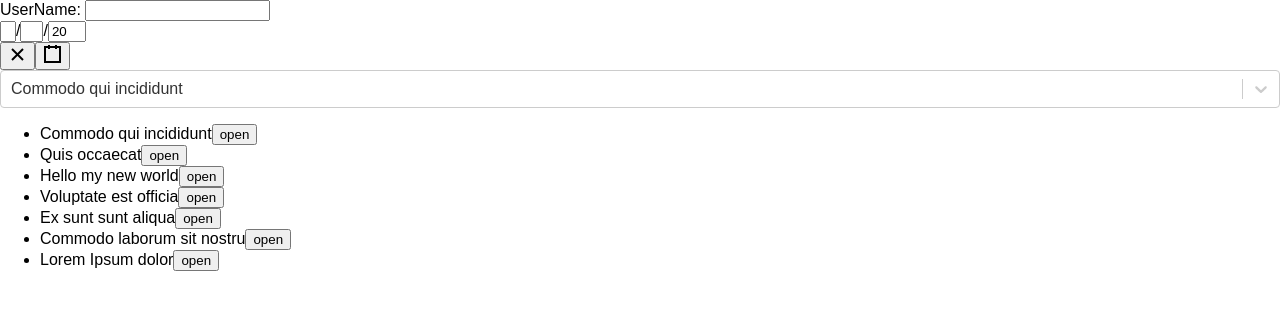
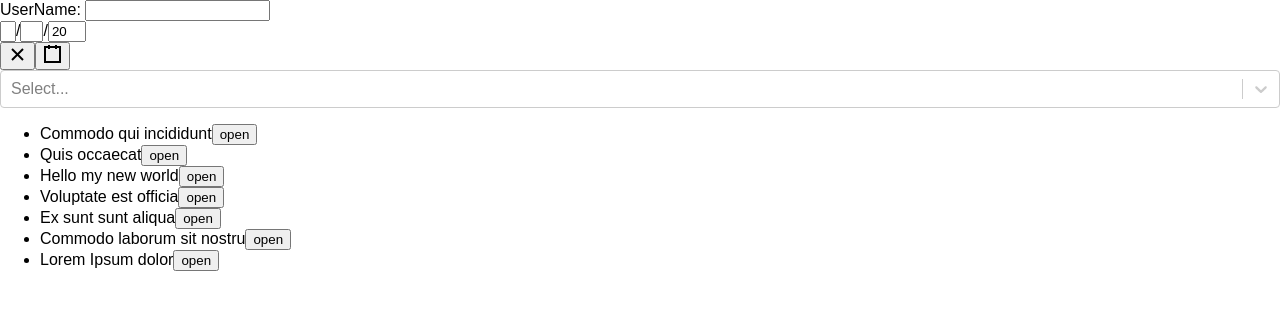
Before and after one commit to mjaffk/react-2018-08-03, a React (Create React App) app: page / in a window 1280 px wide. Shown: the top 310 px of the page. Built offline with nearby package versions, Linux system fonts and the light colour scheme; the HTML template or start-up script is replaced by a standard one.

Commit message:
connect react-date-picker

```diff
--- a/src/components/ArticleList.js
+++ b/src/components/ArticleList.js
@@ -20,10 +20,7 @@ export default class ArticleList extends React.Component {
           <DatePicker onChange={this.onChange} value={this.state.date} />
         </div>
         <Select
-          value={{
-            value: articles[0].id,
-            label: articles[0].title
-          }}
+          isMulti
           options={articles.map(article => ({
             value: article.id,
             label: article.title
```
Also changed, not shown: 1 other file (tests, documents, lock files or other folders).
